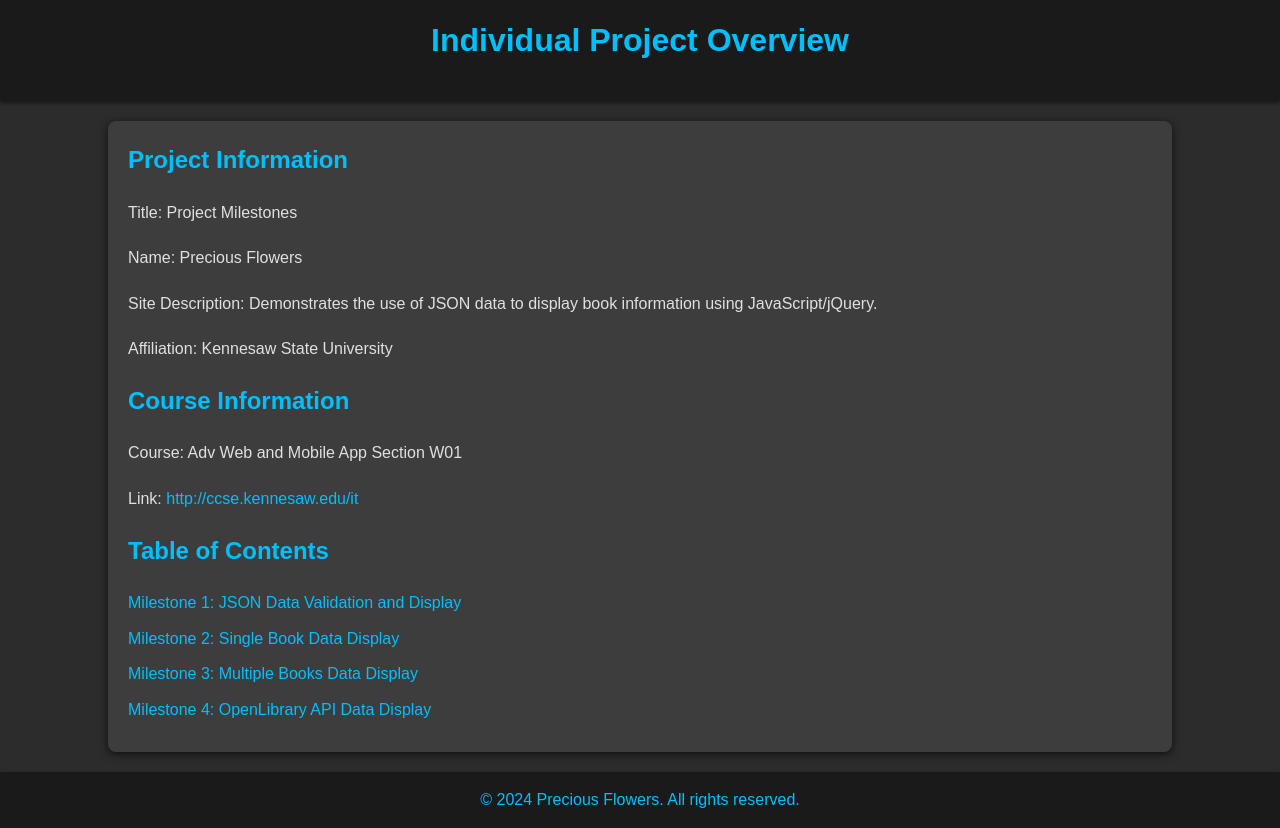
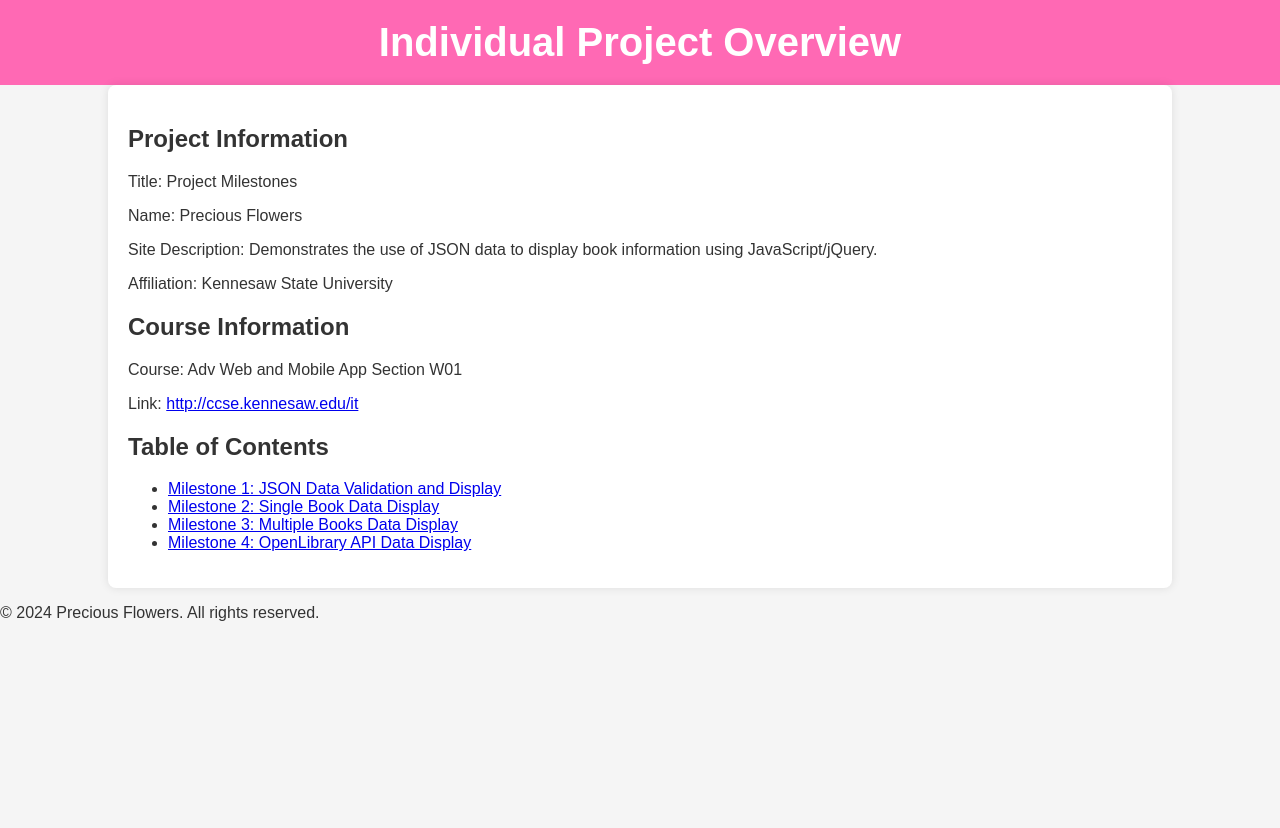
Before and after one commit to PreciousFlowers/PFlowersIT4403, a plain HTML site: page index.html in a window 1280 px wide. After the commit the page ends 800 px from the top, so only its background shows below. Drawn offline with Linux system fonts and the light colour scheme; files that its build step writes are made by us from their sources.

Commit message:
Update style.css

```diff
--- a/style.css
+++ b/style.css
@@ -1,83 +1,72 @@
-/* Font for webpage */
-@import url('https://fonts.googleapis.com/css2?family=Barlow:ital,wght@0,100;0,200;0,300;0,400;0,500;0,600;0,700;0,800;0,900;1,100;1,200;1,300;1,400;1,500;1,600;1,700;1,800;1,900&display=swap');
+body {
+    font-family: Arial, sans-serif;
+    margin: 0;
+    padding: 0;
+    background-color: #f5f5f5;
+    color: #333;
+}
 
-/* Reset some default styles */
-body, h1, h2, p, ul, li {
+.container {
+    width: 80%;
+    margin: 0 auto;
+    padding: 20px;
+    background-color: #fff;
+    box-shadow: 0 0 10px rgba(0, 0, 0, 0.1);
+    border-radius: 8px;
+}
+
+header {
+    text-align: center;
+    padding: 20px 0;
+    background-color: #ff69b4;
+    color: #fff;
+}
+
+header h1 {
     margin: 0;
+    font-size: 2.5em;
+}
+
+header p {
+    margin: 5px 0;
+    font-size: 1.2em;
+}
+
+section {
+    margin-top: 20px;
+}
+
+section h2 {
+    font-size: 1.8em;
+    color: #ff69b4;
+    border-bottom: 2px solid #ff69b4;
+    padding-bottom: 10px;
+}
+
+section p, section a {
+    font-size: 1.1em;
+}
+
+.milestones {
+    list-style: none;
     padding: 0;
 }
 
-/* General body styles */
-body {
-    font-family: 'Arial', sans-serif;
-    background-color: #2c2c2c;
-    color: #e0e0e0;
-    line-height: 1.6;
-    margin: 0;
-    padding: 0;
+.milestones li {
+    margin: 10px 0;
 }
 
-/* Header and footer styles */
-header, footer {
-    background-color: #1a1a1a;
-    color: #00bfff;
-    text-align: center;
-    padding: 15px 0;
-    box-shadow: 0 2px 4px rgba(0, 0, 0, 0.5);
+.milestones a {
+    text-decoration: none;
+    color: #ff69b4;
 }
 
-/* Container for main content */
-.container {
-    width: 80%;
-    margin: 20px auto;
-    padding: 20px;
-    background-color: #3d3d3d;
-    border-radius: 8px;
-    box-shadow: 0 2px 8px rgba(0, 0, 0, 0.7);
+.json-content {
+    margin-top: 20px;
+    padding: 10px;
+    background-color: #f0f0f0;
+    border: 1px solid #ff69b4;
+    border-radius: 5px;
+    white-space: pre-wrap;
+    font-family: monospace;
 }
-
-/* Headings */
-h1, h2 {
-    color: #00bfff;
-    margin-bottom: 20px;
-}
-
-/* Paragraph and other text elements */
-p {
-    margin-bottom: 20px;
-}
-
-/* Preformatted text */
-pre {
-    background-color: #1a1a1a;
-    color: #e0e0e0;
-    padding: 15px;
-    border-radius: 5px;
-    overflow: auto;
-    white-space: pre-wrap;
-    word-wrap: break-word;
-}
-
-/* Link styles */
-a {
-    color: #00bfff;
-    text-decoration: none;
-}
-
-a:hover {
-    text-decoration: underline;
-}
-
-/* Footer styles */
-footer p {
-    margin: 0;
-}
-
-/* List styles */
-ul {
-    list-style-type: none;
-}
-
-ul li {
-    margin: 10px 0;
-}
```
